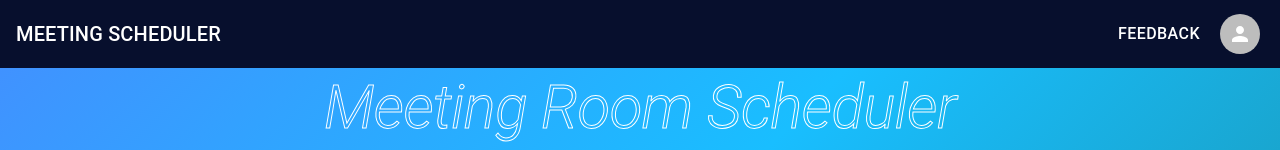
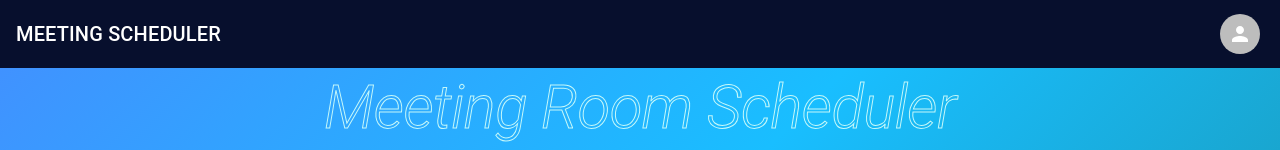
Before and after one commit to bhpr6170/OOAD_FrontEnd, a React (Create React App) app: page /dashboard in a window 1280 px wide. Shown: the top 150 px of the page. Built offline with nearby package versions, Linux system fonts and the light colour scheme.

Commit message:
Final UI Design changes commit

```diff
--- a/src/Dashboard/Dashboard.css
+++ b/src/Dashboard/Dashboard.css
@@ -97,7 +97,7 @@
     color: transparent;
     font-weight: bold;
     font-style: italic;
-    -webkit-text-stroke: 1px #ffffff;
+    -webkit-text-stroke: 1px #c6f8f9;
 }
 
 .searchButton {
--- a/src/Dashboard/Dashboard.tsx
+++ b/src/Dashboard/Dashboard.tsx
@@ -181,7 +181,7 @@ function Dashboard() {
                                 <Grid container spacing={2}>
                                     {rooms.map((room: any) => (
                                         <Grid item xs={6} sm={4} md={3} key={room.id}>
-                                            <Paper sx={{ p: 2, backgroundColor: "tomato", minHeight: "fit-content" }}>
+                                            <Paper sx={{ p: 2, backgroundColor: "#bbf9fa", minHeight: "fit-content" }}>
                                                 <MeetingRoomCard id={room.id} name={room.name} date={checkInDateString} checkin={checkInTimeString} checkout={checkOutTimeString} />
                                             </Paper>
                                         </Grid>
--- a/src/LoginForm/Login.tsx
+++ b/src/LoginForm/Login.tsx
@@ -3,6 +3,7 @@ import React, { useState } from 'react';
 import './Login.css';
 import { useNavigate } from "react-router-dom";
 import NavBar from '../NavBar/NavBar';
+import { Alert, Snackbar } from '@mui/material';
 
 // https://hirukarunathilaka.medium.com/signup-form-with-real-time-validation-using-react-typescript-6a7dfb3122b5
 
--- a/src/NavBar/NavBar.tsx
+++ b/src/NavBar/NavBar.tsx
@@ -54,8 +54,12 @@ const NavBar: React.FC<NavbarProps> = () => {
             </div>
             <div>
                 <div className='action-btn'>
+
+                { localStorage.getItem('userType') == "ADMIN"?
                     <Button className="feedback-btn" onClick={onFeedback}>Feedback</Button>
-                    {/* <button className="sigout-btn" onClick={handleSignOut}>Sign Out</button> */}
+                 : null}
+
+
                     <Button onClick={handleMenuOpen}>
                         <Avatar><PersonIcon /></Avatar>
                     </Button><Menu anchorEl={anchorEl} open={Boolean(anchorEl)} onClose={handleMenuClose}>
```
